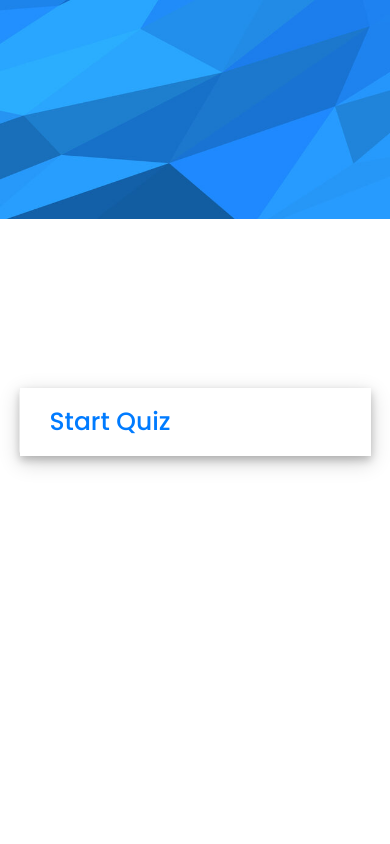
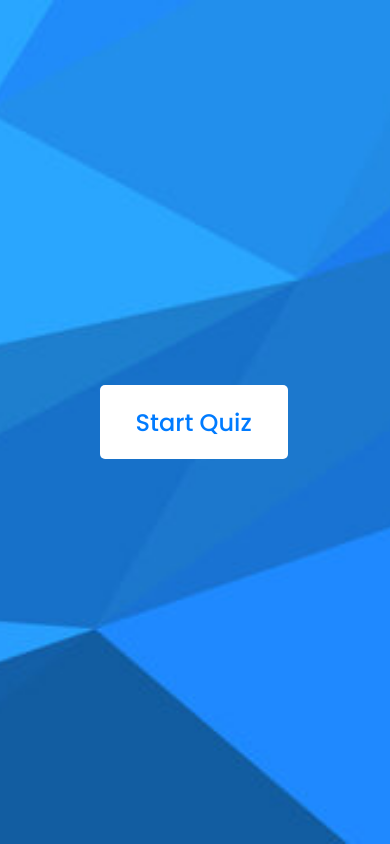
Before and after one commit to rajeshkumar-0308/Quiz-application, a plain HTML site: page quiz.html in a window 390 px wide. Drawn offline with Linux system fonts and the light colour scheme.

Commit message:
1sst commit

```diff
--- a/style.css
+++ b/style.css
@@ -7,10 +7,17 @@
     font-family: 'Poppins', sans-serif;
 }
 
-body{
-    background-image: url(./img/360_F_385231267_yvbg188Q9FKx8U2ovXU7AJHS4lDHAPay.jpg);
-    background-repeat: no-repeat;
+body {
+    font-family: Arial, sans-serif;
+    margin: 0;
+    padding: 0;
+    background-image: url('./img/360_F_385231267_yvbg188Q9FKx8U2ovXU7AJHS4lDHAPay.jpg'); /* Replace 'background.jpg' with the path to your background image */
     background-size: cover;
+    background-position: center;
+    display: flex;
+    align-items: center;
+    justify-content: center;
+    height: 100vh;
 }
 
 
@@ -20,7 +27,6 @@ body{
     background: #007bff;
 }
 
-.start_btn,
 .info_box,
 .quiz_box,
 .result_box{
@@ -41,11 +47,11 @@ body{
     transform: translate(-50%, -50%) scale(1);
 }
 
-.start_btn button{
-    font-size: 25px;
+.start_btn button {
+    font-size: 2em; /* Set a base font size using em units */
     font-weight: 500;
     color: #007bff;
-    padding: 15px 30px;
+    padding: 1em 2em; /* Use em units for padding */
     outline: none;
     border: none;
     border-radius: 5px;
@@ -390,10 +396,15 @@ footer button.show{
     .start_btn, .info_box, .quiz_box, .result_box {
         width: 90%;
         margin: 0 auto;
+        padding-left: 5rem;
+    }
+    .start_btn button {
+        font-size: 1.5em; /* Adjust font size for smaller screens */
+        padding: 0.8em 1.5em; /* Adjust padding for smaller screens */
     }
 
     .info_box, .quiz_box, .result_box {
-        padding: 15px;
+        padding: 10px;
     }
 
     .quiz_box {
@@ -405,7 +416,7 @@ footer button.show{
     }
 
     section .que_text {
-        font-size: 20px;
+        font-size: 18px;
     }
 
     section .option_list .option {
@@ -427,8 +438,8 @@ footer button.show{
     }
 
     .result_box .buttons button {
-        height: 40px;
-        padding: 0 15px;
+        height: 35px;
+        padding: 0 12px;
         font-size: 16px;
     }
 }
```
